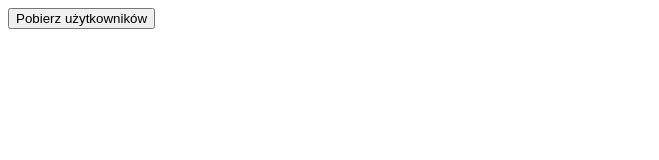
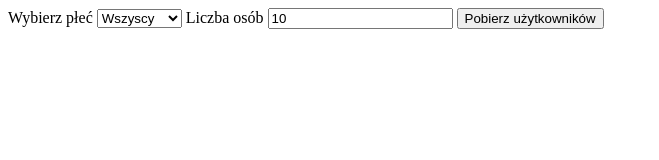
Before and after one commit to hubertGorzkowski/AJAX-FETCH-PROJECT, a plain HTML site: page index.html in a window 1280 px wide. Shown: the whole page, without its empty margins (0-659 px from the left). Drawn offline with Linux system fonts and the light colour scheme.

Commit message:
add HTML structure
add form

```diff
--- a/index.html
+++ b/index.html
@@ -8,7 +8,22 @@
     <title>AJAX - Fetch</title>
   </head>
   <body>
-    <button>Pobierz użytkowników</button>
+    <form class="generator">
+      <label class="generator__input-name"
+        >Wybierz płeć
+        <select class="generator__select" name="gender">
+          <option value="both" selected>Wszyscy</option>
+          <option value="female">Kobiety</option>
+          <option value="male">Męzczyźni</option>
+        </select>
+      </label>
+      <label class="generator__input-name"
+        >Liczba osób
+        <input class="generator__input" type="number" value="10">
+        </select>
+      </label>
+      <input class="button" type="submit" value="Pobierz użytkowników">
+    </form>
     <script src="main.js"></script>
   </body>
 </html>
```
